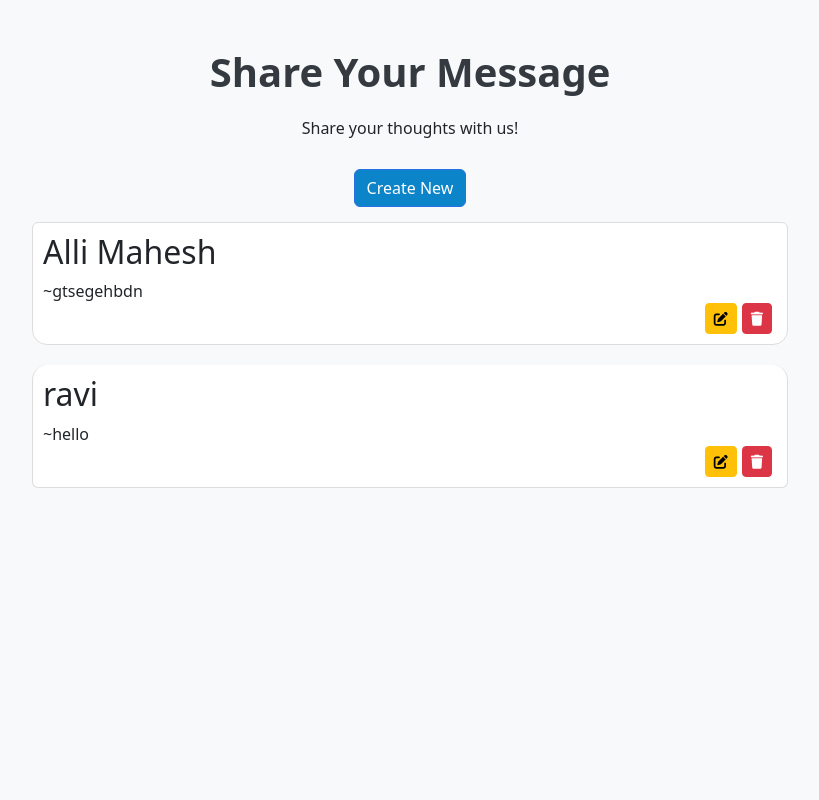
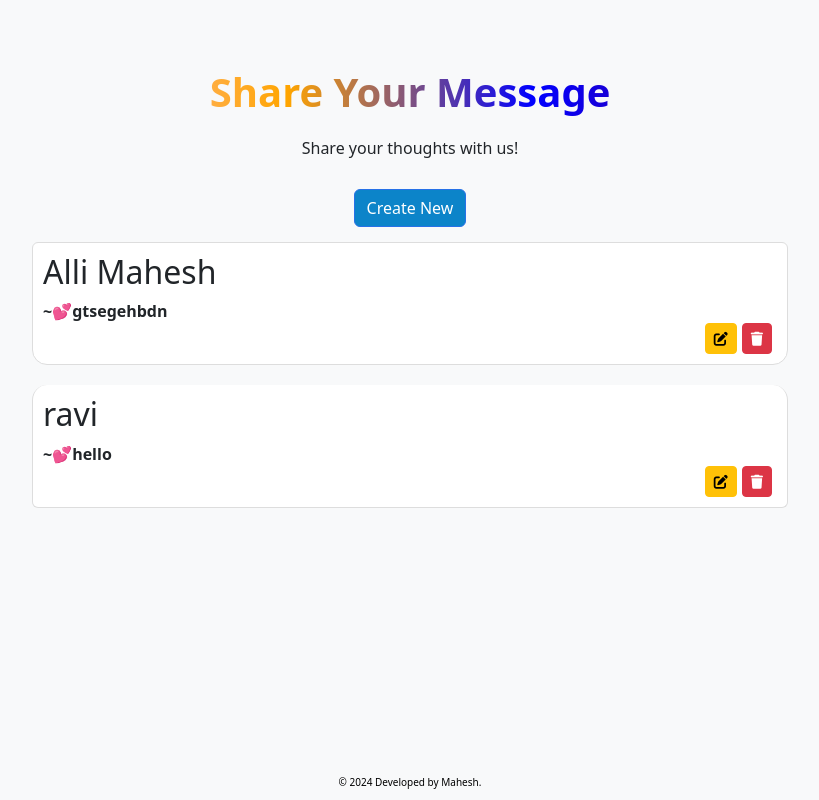
Before and after one commit to maheshalli28/Curd, a Django app: page / in a window 1280 px wide. Shown: the whole page, without its empty margins (230-1049 px from the left). Run offline with Django 5.2, Linux system fonts and the light colour scheme; data comes from the database, SQL or seed files in the repository.

Commit message:
Changed html page

```diff
--- a/templates/item_list.html
+++ b/templates/item_list.html
@@ -12,7 +12,14 @@
     <style>
         body {
             background-color: #f8f9fa;
+            display: flex;
+            flex-direction: column;
+            min-height: 100vh;
         }
+        .content {
+            flex: 1;
+        }
+
         h1 {
             text-align: center;
             font-weight: bold;
@@ -35,6 +42,7 @@
             margin-bottom: 15px;
         }
         .list-group-item p {
+            font-weight: bold;
             margin-bottom: 25px;
         }
         .list-group-item .btn {
@@ -43,13 +51,28 @@
         .container {
             max-width: 800px;
         }
+
+        .gradient {
+            background: linear-gradient(to right, pink, orange, blue, indigo);
+            -webkit-background-clip: text;
+            -webkit-text-fill-color: transparent;
+        }
+        footer {
+            font-size:5px;
+            color: black;
+            font-size:10px;
+            text-align: center;
+            padding: 10px;
+            margin-top: auto; /* Pushes footer to bottom */
+            width: 100%;
+        }
     </style>
 </head>
 <body>
 
 <div class="container mt-5">
     <div class="text-center mb-4">
-        <h1>Share Your Message</h1>
+        <h1 class="gradient">Share Your Message</h1>
         <p>Share your thoughts with us!</p>
     </div>
 
@@ -61,10 +84,10 @@
     <!-- Item List -->
     <ul class="list-group">
         {% for item in items %}
-        <li class="list-group-item ">
+        <li class="list-group-item  ">
             <div>
-                <h2> {{ item.name }}</h2>
-                <p class="mb-0"> ~{{ item.description }}</p>
+                <h2 > {{ item.name }}</h2>
+                <p class="mb-0 "> ~💕{{ item.description }}</p>
             </div>
             <div class="d-flex justify-content-end">
                 <button class="btn btn-warning btn-sm" data-bs-toggle="modal" data-bs-target="#itemModal" onclick="openEditModal({{ item.id }})">
@@ -119,6 +142,9 @@
         </div>
     </div>
 </div>
+<footer>
+    <p class="mb-0">© 2024 Developed by Mahesh.</p>
+</footer>
 
 <!-- Bootstrap & jQuery -->
 <script src="https://cdn.jsdelivr.net/npm/bootstrap@5.3.0/dist/js/bootstrap.bundle.min.js"></script>
```
